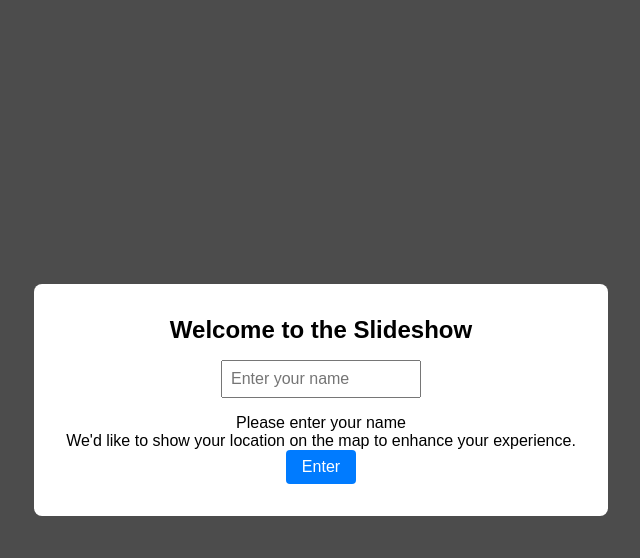
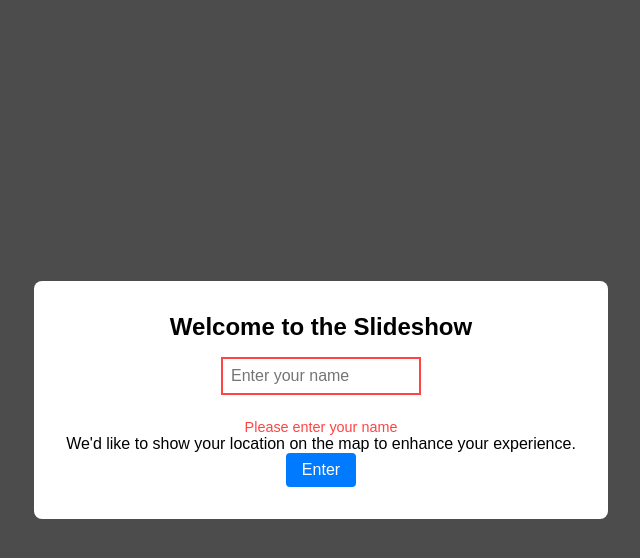
Before and after one commit to Raunak-24/Friendzzz, a plain HTML site: page index.html in a window 1280 px wide. Both pictures are taken after a click on the button "Enter". Shown: the whole page, without its empty margins (319-959 px from the left). Drawn offline with nearby package versions, Linux system fonts and the light colour scheme; no server answers.

Commit message:
Update styles.css

```diff
--- a/styles.css
+++ b/styles.css
@@ -133,3 +133,19 @@ body {
 #enterBtn:hover {
     background: #0056b3;
 }
+
+#nameInput.error {
+    border: 2px solid #ff4444;
+}
+
+.error-message {
+    color: #ff4444;
+    font-size: 0.9rem;
+    margin-top: 0.5rem;
+    display: none;
+}
+
+#enterBtn.loading {
+    background: #6c757d;
+    cursor: not-allowed;
+}
```
